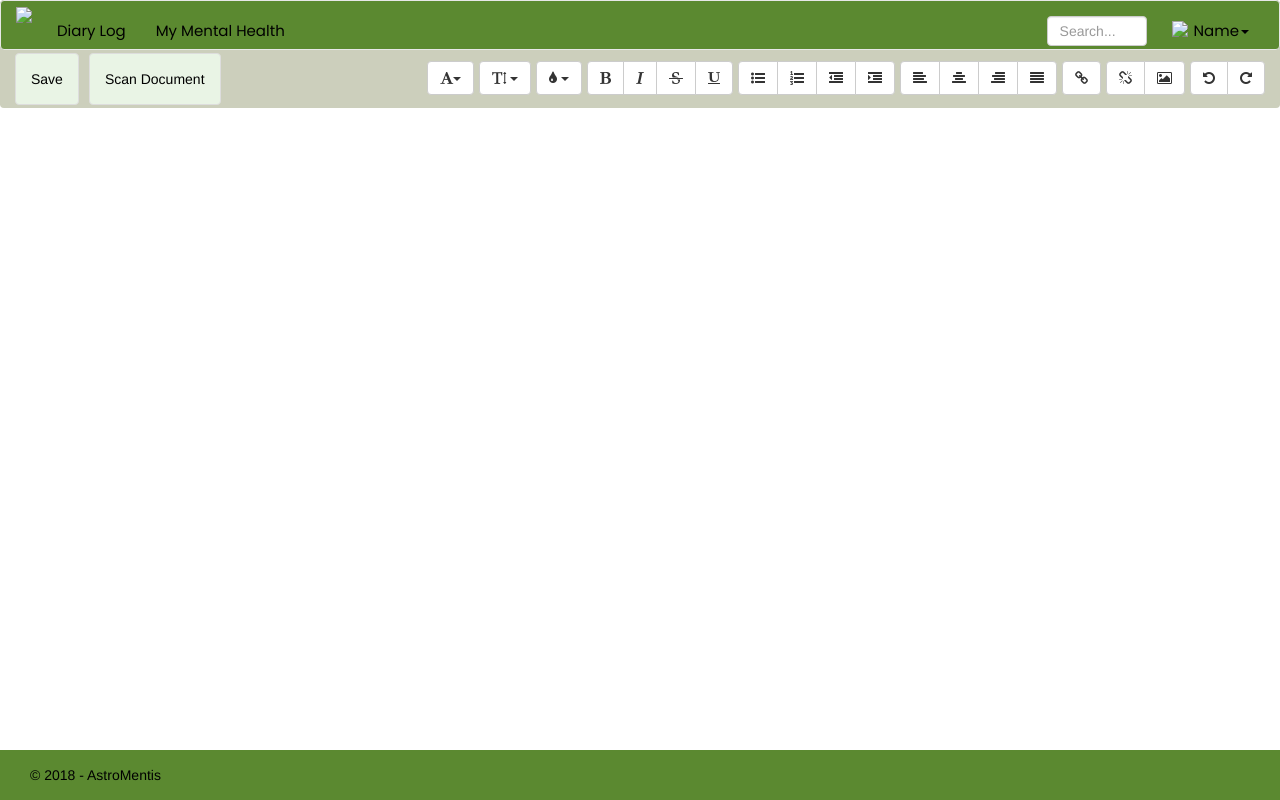
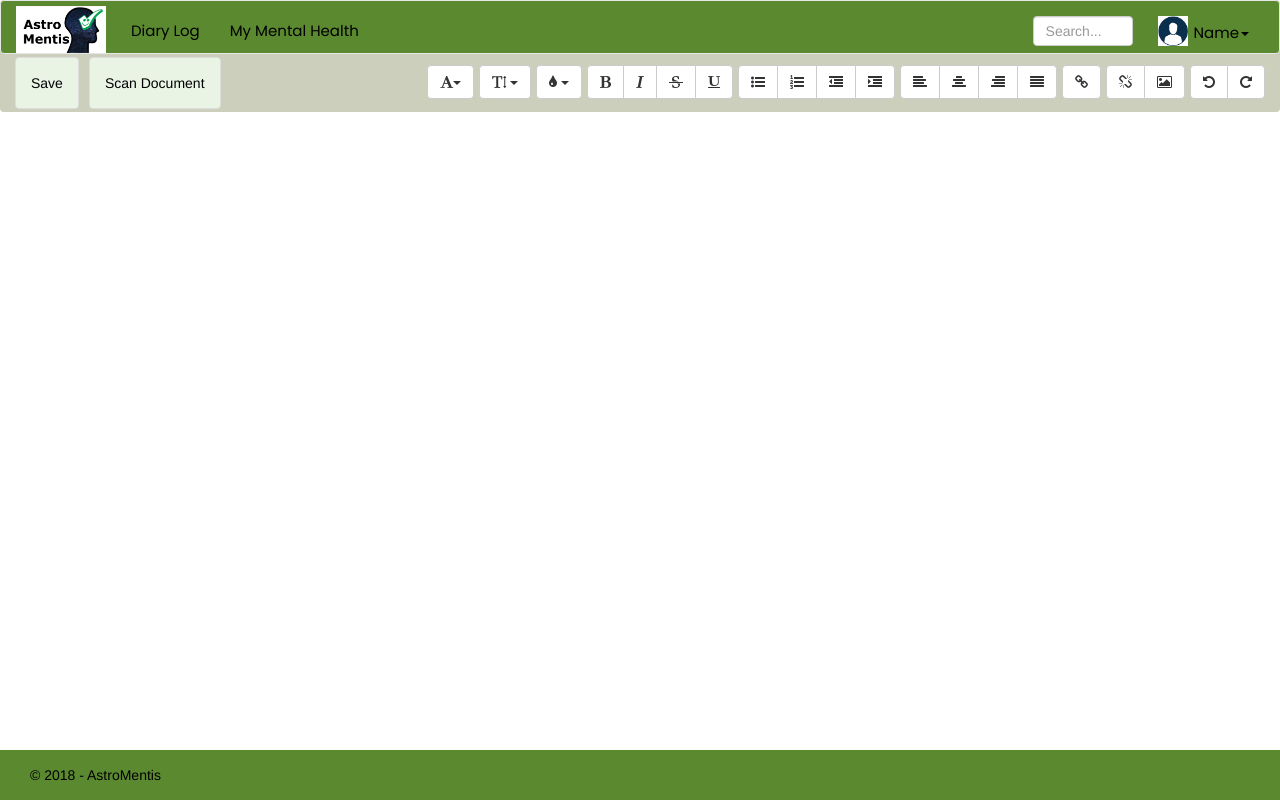
Before and after one commit to blbessie/astromentis, a website: page public/index.html in a window 1280 px wide. Drawn offline with Linux system fonts and the light colour scheme.

Commit message:
Use images directory.

```diff
--- a/public/index.html
+++ b/public/index.html
@@ -65,7 +65,7 @@ Custom nvbar color
         <span class="icon-bar"></span>
         <span class="icon-bar"></span>
       </button>
-      <a href="#"><img id="logo" src="alpha.png"></a>
+      <a href="#"><img id="logo" src="images/alpha.png"></a>
     </div>
 
     <!-- Collect the nav links, forms, and other content for toggling -->
@@ -78,7 +78,7 @@ Custom nvbar color
         <ul class="nav navbar-nav navbar-right">
             <li class="dropdown">
                 <a href="#" class="dropdown-item" id="navbar_link" data-toggle="dropdown" role="button" aria-haspopup="true" aria-expanded="false">
-                    <img id="profile_img" src="profile.png"> Name<span class="caret"></span>
+                    <img id="profile_img" src="images/profile.png"> Name<span class="caret"></span>
                 </a>
                 <ul class="dropdown-menu">
                     <li><a href="#">Profile</a></li>
```
Also changed, not shown: public/patient.html (+2 -2 lines), public/therapist.html (+2 -2 lines), public/images/alpha.png (added), public/images/profile.png (added).
